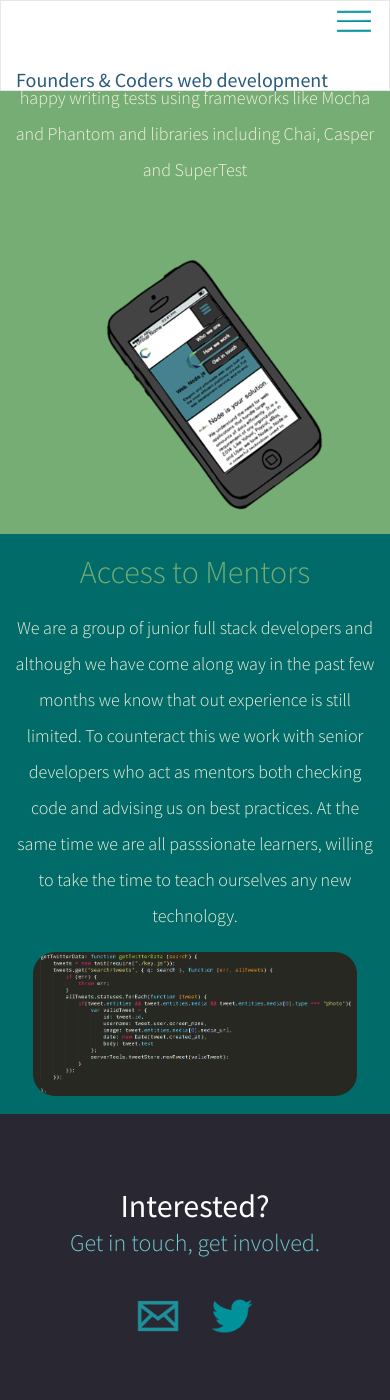
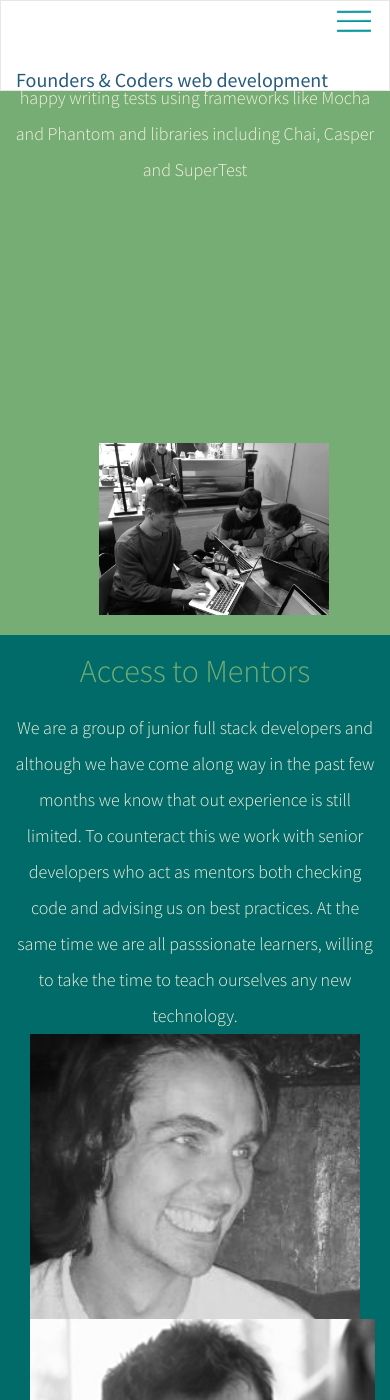
Before and after one commit to sofer/foundersandcoders, a Jekyll site: the page built from how-we-work.html, in a window 390 px wide and 1400 px high, scrolled down 972 px. Built offline with Jekyll 4.4.1, drawn with Linux system fonts in a browser that asks for light colours; nearby versions of some CDN libraries.

Commit message:
added pics

```diff
--- a/_includes/header.html
+++ b/_includes/header.html
@@ -13,7 +13,7 @@
 		<div class="collapse navbar-collapse">
 			<ul class="nav navbar-nav navbar-right">
 				<li class="navbar-li">
-					<a href="#team">Who we are</a>
+					<a href="/#team">Who we are</a>
 				</li>
 				<li class="navbar-li">
 					<a href="/how-we-work.html">How we work</a>
--- a/css/main.css
+++ b/css/main.css
@@ -572,10 +572,12 @@ div.clear {
 .process-page .step-one img {
   width: 100%;
   margin: 5vw;
+  margin-top: 13em;
 }
 .process-page .step-two {
   height: 100%;
   background-color: #006b68;
+  padding-bottom: 40px;
 }
 .process-page .step-two h1 {
   margin-top: 5vw;
@@ -593,41 +595,13 @@ div.clear {
   text-align: center;
   font-weight: 300;
 }
-.process-page .step-two img {
-  width: 100%;
-  height: auto;
-  max-width: 900px;
-  margin: auto;
-  padding: 5%;
-  border-radius: 40px;
+.process-page .step-two .mentor-wrapper {
+  height: 285px;
+  overflow-y: hidden;
 }
-.process-page .step-three {
-  background: #265b78;
-  height: 100%;
-}
-.process-page .step-three .text {
-  padding: 10vw 10vw 0 10vw;
-}
-.process-page .step-three h1 {
-  font-size: 32px;
-  font-weight: 300;
-  color: #6af2f5;
-  padding-bottom: 15px;
-}
-.process-page .step-three p {
-  font-size: 16px;
-  font-weight: 400;
-  line-height: 2;
-  color: #fff;
-  margin-bottom: 5vw;
-}
-.process-page .step-three .testingimgContainer {
-  padding: 0px;
-}
-.process-page .step-three .testingimgContainer img {
-  width: 100%;
-  padding-top: 10vw;
-  margin-right: -10px;
+.process-page .step-two .mentor-wrapper img {
+  min-width: 100%;
+  min-height: 100%;
 }
 
 /*# sourceMappingURL=main.css.map */
--- a/how-we-work.html
+++ b/how-we-work.html
@@ -24,31 +24,24 @@ layout: default
 			</div>
 			<div class="col-xs-2"></div>
 			<div class="col-xs-8 col-sm-6 col-md-5">
-				<img src="/img/iphoneinprocess.png">
+				<img src="/img/workingTogether.jpg">
 			</div>
 		</div>
 	</div>
 	<div class="step-two container-fluid">
 		<div class="row">
-			<div class="col-md-2"></div>
-			<div class="col-md-8">
-				<h1>Access to Mentors</h1>
-					<p class="two">We are a group of junior full stack developers and although we have come along way in the past few months we know that out experience is still limited. To counteract this we work with senior developers who act as mentors both checking code and advising us on best practices. At the same time we are all passsionate learners, willing to take the time to teach ourselves any new technology.</p>
-				<img alt="Desktop and mobile wireframes of an application" src="img/codebite.png">
+			<div class="col-md-8 col-md-offset-2">
+					<h1>Access to Mentors</h1>
+						<p class="two">We are a group of junior full stack developers and although we have come along way in the past few months we know that out experience is still limited. To counteract this we work with senior developers who act as mentors both checking code and advising us on best practices. At the same time we are all passsionate learners, willing to take the time to teach ourselves any new technology.</p>
+				<div class="col-md-6 mentor-wrapper">
+					<img class ="img-responsive" alt="mentor" src="img/campbell_360.png">
+				</div>
+				<div class="col-md-6 mentor-wrapper">
+					<img alt="mentor" src="img/dan_360.png">
+				</div>
 			</div>
 		</div>
 	</div>
-<!-- 	<div class="step-three container-fluid">
-		<div class="row">
-			<div class="col-sm-6 col-md-6 text">
-				<h1>Write tests. Pass Tests. Fly.</h1>
-				<p>We start all our projects by writing tests, which we run after every new piece of work to ensure we’re always focused on building the product you want. Once everything passes, it’s launch time. This agile approach is the best way to provide you with quality assurance as well as the ability to quickly assess future changes. We’re happy writing tests using frameworks like Mocha and Phantom and libraries including Chai, Casper and SuperTest.</p>
-			</div>
-			<div class="col-sm-6 col-md-6 testingimgContainer">
-				<img src="img/testing.png">
-			</div>
-		</div>
-	</div> -->
 <!-- These are on every page. -->
 <region default="Contact" contents="Contact"><div class="contact" data-mast-events="click">
 	<!-- Link to this part of the page -->
```
Also changed, not shown: css/main.scss (+9 -33 lines), img/campbell_360.png (added), img/dan_360.png (added), img/workingTogether.jpg (added), img/working_together.jpg (added), 1 other file.
